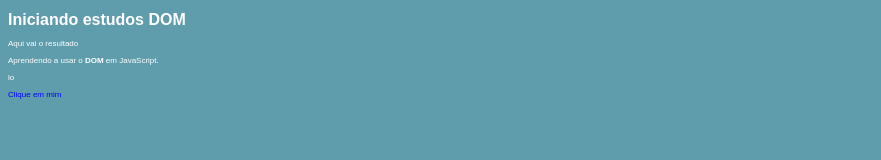
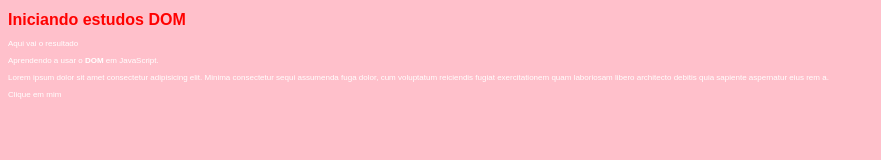
Before and after one commit to GabSilvaCosta/curso-js-recomecando, a plain HTML site: page aulas/aula-06/ex005.html in a window 1280 px wide. Shown: the whole page, without its empty margins (0-881 px from the left). Drawn offline with Linux system fonts and the light colour scheme.

Commit message:
Update ex005.html

```diff
--- a/aulas/aula-06/ex005.html
+++ b/aulas/aula-06/ex005.html
@@ -12,15 +12,17 @@
         }
     </style>
 </head>
-<body>
-    <h1>Iniciando estudos DOM</h1>
+<body id="c">
+    <h1 id="title1">Iniciando estudos DOM</h1>
     <p>Aqui vai o resultado</p>
     <p>Aprendendo a usar o <strong>DOM</strong> em JavaScript.</p>
-    <p>lo</p>
+    <p>Lorem ipsum dolor sit amet consectetur adipisicing elit. Minima consectetur sequi assumenda fuga dolor, cum voluptatum reiciendis fugiat exercitationem quam laboriosam libero architecto debitis quia sapiente aspernatur eius rem a.</p>
     <div id="msg">Clique em mim</div>
     <script>
-        var d = window.document.querySelector('div#msg')
-        d.style.color = 'blue'
+        var t1 = document.getElementById('title1')
+        var corpo = document.getElementById('c')
+        corpo.style.background = 'pink'
+        t1.style.color = 'red'
     </script>
 </body>
 </html>
```
